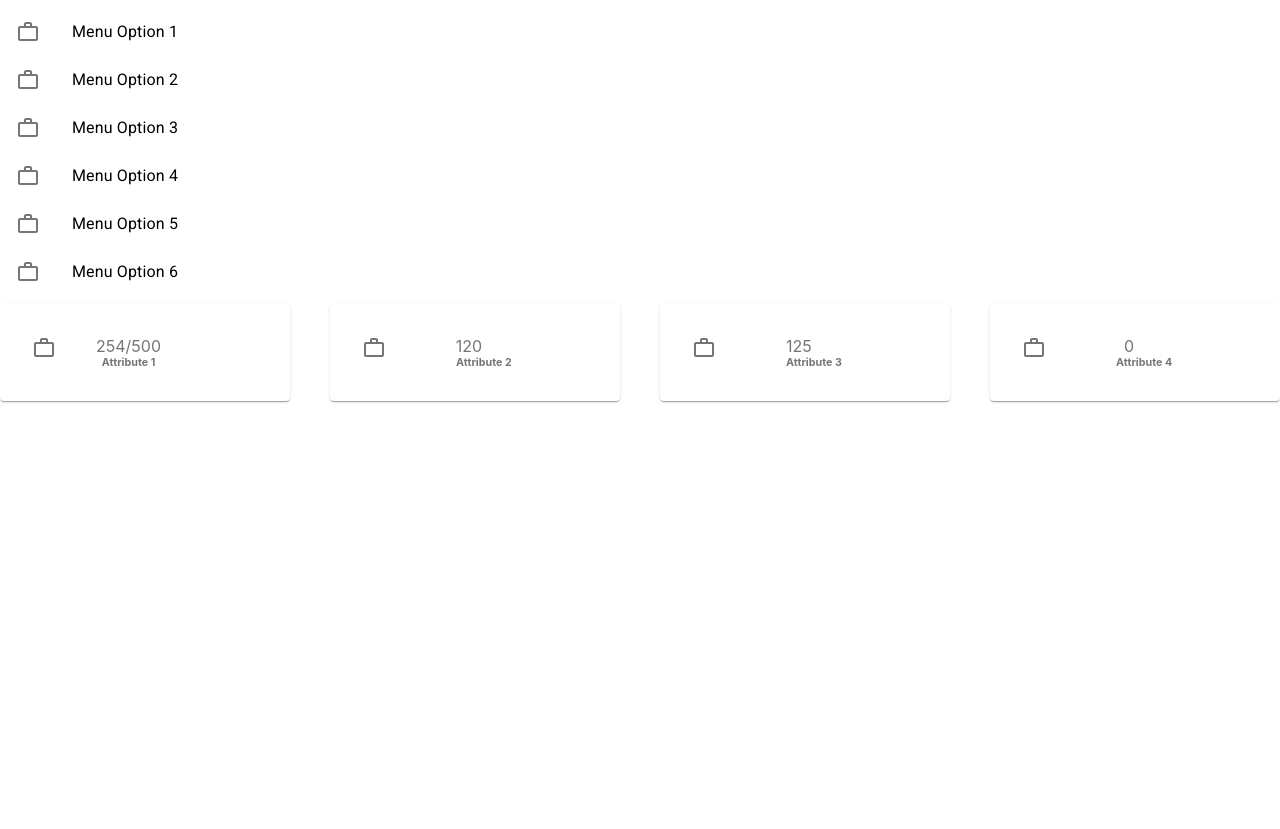
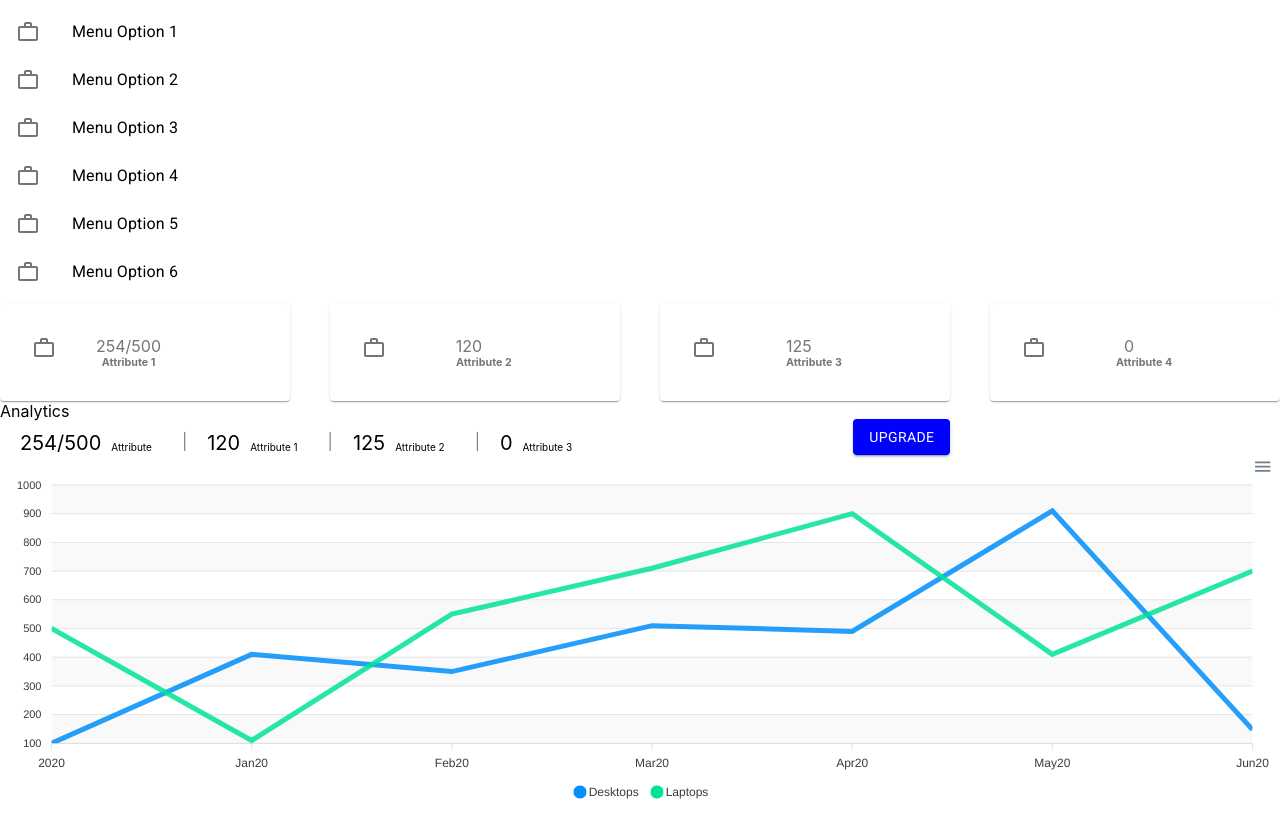
Before and after one commit to arunipatel06/Calender-App, a React (Create React App) app in the folder calender-app/: page / in a window 1280 px wide. Before the commit the page ends 800 px from the top, so only its background shows below. Built offline with nearby package versions, Linux system fonts and the light colour scheme.

Commit message:
create chart component and add sub component lineGraph

```diff
--- a/calender-app/src/App.js
+++ b/calender-app/src/App.js
@@ -1,7 +1,8 @@
 import "./App.css";
 import MenuList from "./components/MenuList";
-import DateComponent from "./components/DateComponent";
+// import DateComponent from "./components/DateComponent";
 import ScoreCards from "./components/ScoreCards";
+import Chart from "./components/Chart";
 
 function App() {
   return (
@@ -13,6 +14,9 @@
       <div>
         <ScoreCards />
       </div>
+      <div>
+        <Chart />
+      </div>
     </section>
   );
 }
--- /dev/null
+++ b/calender-app/src/components/Chart.js
@@ -0,0 +1,77 @@
+import React from "react";
+import LineGraph from "./LineGraph";
+import { makeStyles } from "@material-ui/core/styles";
+import { Grid, Button } from "@material-ui/core";
+
+const useStyles = makeStyles((theme) => ({
+  parent: {
+    display: "flex",
+    flexDirection: "row",
+  },
+  title: {
+    fontSize: "20px",
+    paddingLeft: "20px",
+    paddingTop: "10px",
+  },
+  subtitle: {
+    fontSize: "10px",
+    paddingTop: "20px",
+    paddingLeft: "10px",
+  },
+  divider: {
+    paddingTop: "10px",
+    paddingLeft: "30px",
+    color: "gray",
+  },
+  buttonContainer: {
+    display: "flex",
+    alignItems: "flex-end",
+  },
+  button: {
+    color: "white",
+    background: "blue",
+    align: "right",
+  },
+}));
+
+const Chart = () => {
+  const classes = useStyles();
+  return (
+    <div>
+      <Grid container>
+        <Grid xs={8}>
+          <div>Analytics</div>
+          <div className={classes.parent}>
+            <div className={classes.title}>254/500</div>
+            <div className={classes.subtitle}>Attribute</div>
+            <div className={classes.divider}>|</div>
+
+            <div className={classes.title}>120</div>
+            <div className={classes.subtitle}>Attribute 1</div>
+            <div className={classes.divider}>|</div>
+
+            <div className={classes.title}>125</div>
+            <div className={classes.subtitle}>Attribute 2</div>
+            <div className={classes.divider}>|</div>
+
+            <div className={classes.title}>0</div>
+            <div className={classes.subtitle}>Attribute 3</div>
+          </div>
+        </Grid>
+        <Grid xs={4} className={classes.buttonContainer}>
+          <Button
+            className={classes.button}
+            variant="contained"
+            color="primary"
+          >
+            Upgrade
+          </Button>
+        </Grid>
+      </Grid>
+
+      <LineGraph />
+    </div>
+  );
+};
+
+export default Chart;
```
